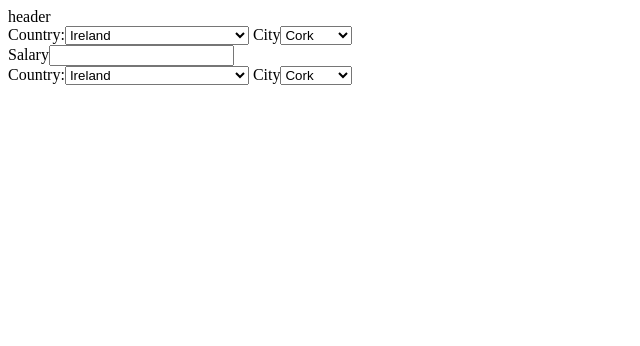
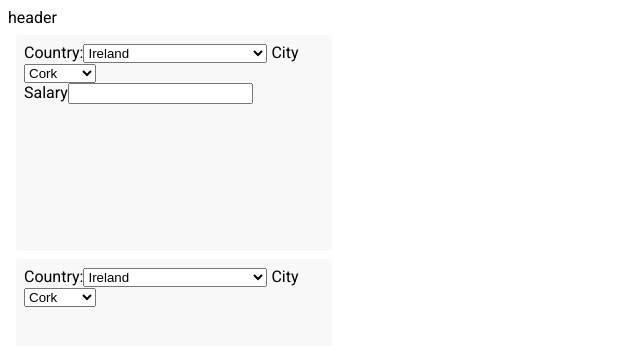
Before and after one commit to dgrcode/compalary, a React app: page / in a window 1280 px wide. Shown: the top 346 px of the page, without its empty margins (0-640 px from the left). Built offline with nearby package versions, Linux system fonts and the light colour scheme; the HTML template or start-up script is replaced by a standard one.

Commit message:
Add styles
 * This commit might be missing changes from other files

```diff
--- a/src/components/CityCard/index.jsx
+++ b/src/components/CityCard/index.jsx
@@ -2,6 +2,7 @@ import React from 'react';
 import { connect } from 'react-redux';
 import { PropTypes } from 'prop-types';
 
+import '../../res/styles/citycard.sass';
 import CitySelector from '../CitySelector';
 
 class CityCard extends React.Component {
@@ -25,7 +26,7 @@ class CityCard extends React.Component {
 
   render () {
     return (
-      <div>
+      <div className="citycard">
         <CitySelector handleCitySelected={this.handleCitySelected} />
         <span>{this.props.computed[this.props.cardId] ? this.props.computed[this.props.cardId].gitlab : 0}</span>
       </div>
--- a/src/components/CityCardReference/index.jsx
+++ b/src/components/CityCardReference/index.jsx
@@ -2,6 +2,7 @@ import React from 'react';
 import { PropTypes } from 'prop-types';
 import { connect } from 'react-redux';
 
+import '../../res/styles/citycard.sass';
 import CitySelector from '../CitySelector';
 
 class CityCardReference extends React.Component {
@@ -31,7 +32,7 @@ class CityCardReference extends React.Component {
 
   render () {
     return (
-      <div>
+      <div className="citycard reference">
         <CitySelector handleCitySelected={this.handleCitySelected}/>
         <label>Salary
           <input type="text" value={this.props.referenceSalary} onChange={this.handleSalaryChanged} />
--- a/src/index.jsx
+++ b/src/index.jsx
@@ -4,6 +4,7 @@ import { createStore } from 'redux';
 import { Provider } from 'react-redux';
 import { PropTypes } from 'prop-types';
 
+import './res/styles/global.sass';
 import rentIndexData from '../data/rentIndex.json';
 import reducer from './reducers';
 import Header from './components/Header';
--- /dev/null
+++ b/src/res/styles/citycard.sass
@@ -0,0 +1,7 @@
+.citycard
+  max-width: 300px
+  min-height: 200px
+  background-color: #f8f8f8
+  padding: 8px
+  margin: 8px
+  border-radius: 4px
--- /dev/null
+++ b/src/res/styles/global.sass
@@ -0,0 +1,3 @@
+@import url('https://fonts.googleapis.com/css?family=Roboto:400,400i,500,700');
+body
+  font-family: Roboto
--- a/webpack.config.js
+++ b/webpack.config.js
@@ -39,6 +39,10 @@ module.exports = {
       {
         test: /\.sass$/,
         use: ['style-loader', 'css-loader', 'sass-loader']
+      },
+      {
+        test: /\.css$/,
+        use: ['style-loader', 'css-loader']
       }
     ]
   },
--- a/webpack.config.prod.js
+++ b/webpack.config.prod.js
@@ -33,6 +33,10 @@ module.exports = {
       use: extractSass.extract({
         use: ['css-loader', 'sass-loader']
       })
+    },
+    {
+      test: /\.css$/,
+      use: ['style-loader', 'css-loader']
     }]
   },
   node: {
```
Also changed, not shown: src/components/CitySelector/style.sass (added, +10 -0 lines).
